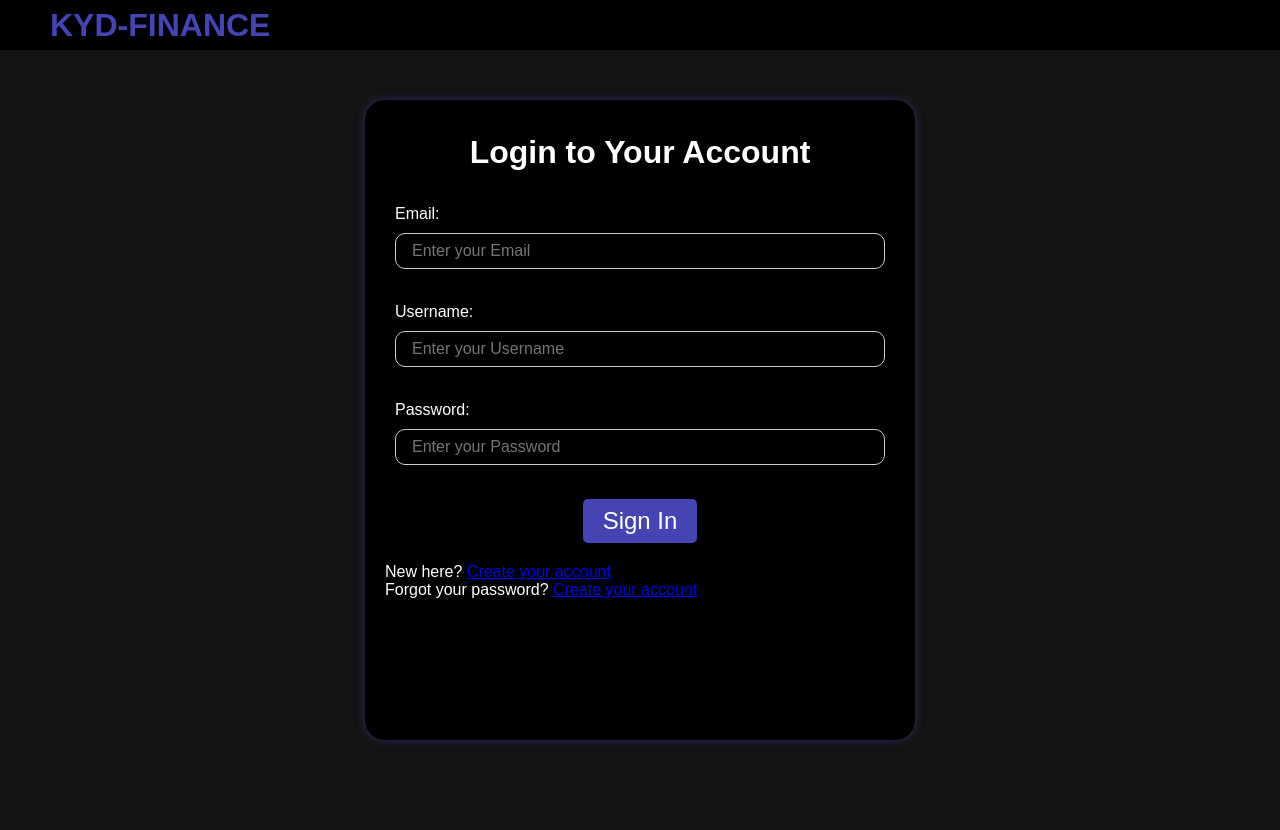
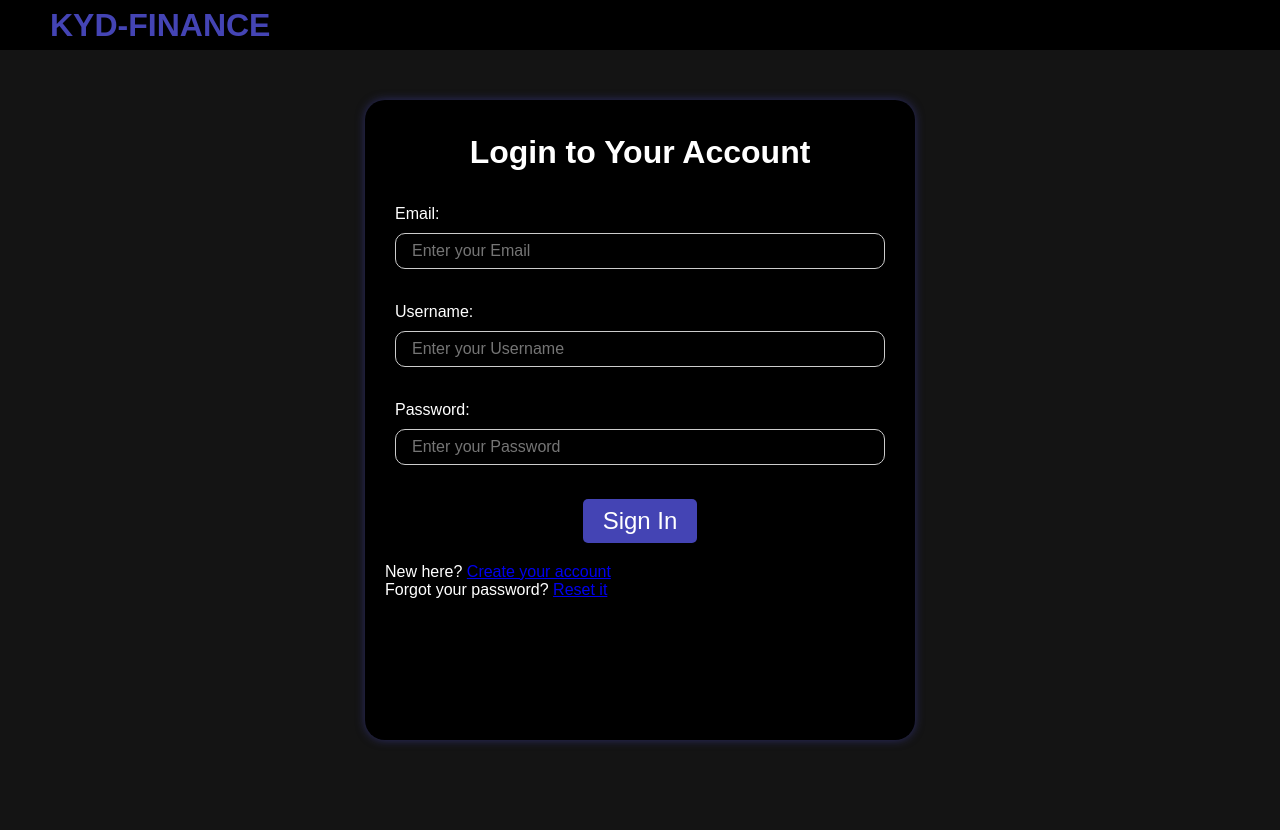
Before and after one commit to kydallaboutlearning/kydfinance, a Django app: template template/registration/login.html in a window 1280 px wide. Run offline with Django 5.2, Linux system fonts and the light colour scheme; the template is opened without the code that fills it: values that come from a table or form of the project are taken from there, others are empty; some libraries are stand-ins or nearby versions.

Commit message:
feat(accounts): updated the html file

```diff
--- a/template/registration/login.html
+++ b/template/registration/login.html
@@ -24,9 +24,10 @@
 
                       <button type="submit" value="log-in-">{% trans 'Sign In' %}</button>
                   </form>
-                  <p  class="signup__p">{% trans "New here?" %} <a href="{% url 'register' %}">{% trans "Create your account" %}</a></p>
-                  <p  class="signup__p">{% trans "Forgot your password?" %} <a href="{% url 'password_reset' %}">{% trans "Create your account" %}</a></p>
-
+                  <div class="signup__option">
+                  <p  class="signup__p 1">{% trans "New here?" %} <a href="{% url 'register' %}">{% trans "Create your account" %}</a></p>
+                  <p  class="signup__p 2">{% trans "Forgot your password?" %} <a href="{% url 'password_reset' %}">{% trans "Reset it" %}</a></p>
+                </div>
               </div>
           </div>
       </div>
```
